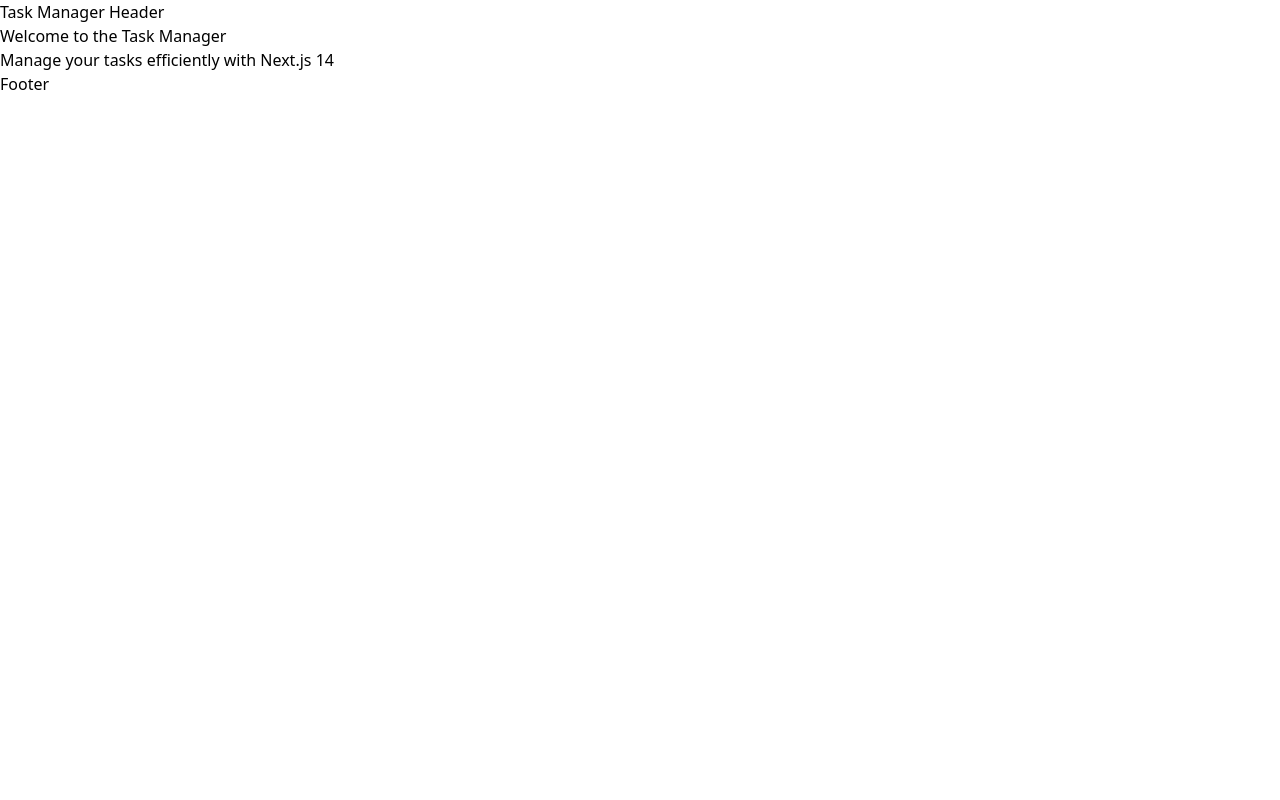
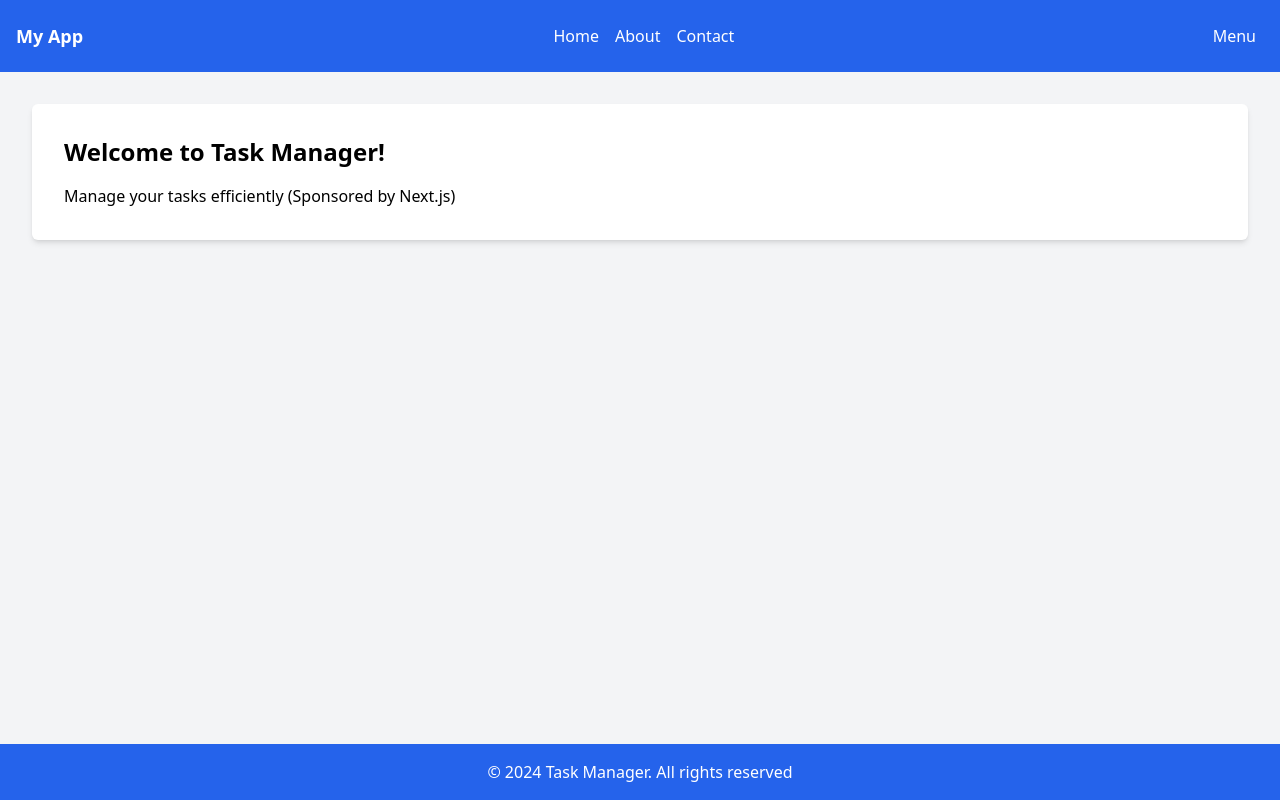
Before and after one commit to kn1ghtm0nster/task-manager, a Next.js app in the folder client/: page / in a window 1280 px wide. Built offline with nearby package versions, Linux system fonts and the light colour scheme.

Commit message:
update application to use new components

```diff
--- a/client/src/app/layout.tsx
+++ b/client/src/app/layout.tsx
@@ -1,13 +1,17 @@
 import "./globals.css";
 import { ReactNode } from "react";
+import NavBar from "./components/NavBar";
+import Footer from "./components/Footer";
 
 const RootLayout = ({ children }: { children: ReactNode }) => {
   return (
     <html lang="en">
-      <body>
-        <header>Task Manager Header</header>
-        {children}
-        <footer>Footer</footer>
+      <body className="flex flex-col min-h-screen">
+        <NavBar />
+        <main className="flex-1 w-full p-8 bg-gray-100">
+          <div className="container mx-auto">{children}</div>
+        </main>
+        <Footer />
       </body>
     </html>
   );
--- a/client/src/app/page.tsx
+++ b/client/src/app/page.tsx
@@ -2,9 +2,9 @@ import React from "react";
 
 const Home = () => {
   return (
-    <div>
-      <h1>Welcome to the Task Manager</h1>
-      <p>Manage your tasks efficiently with Next.js 14</p>
+    <div className="p-8 bg-white rounded-md shadow-md">
+      <h2 className="text-2xl font-bold mb-4">Welcome to Task Manager!</h2>
+      <p>Manage your tasks efficiently (Sponsored by Next.js)</p>
     </div>
   );
 };
```
